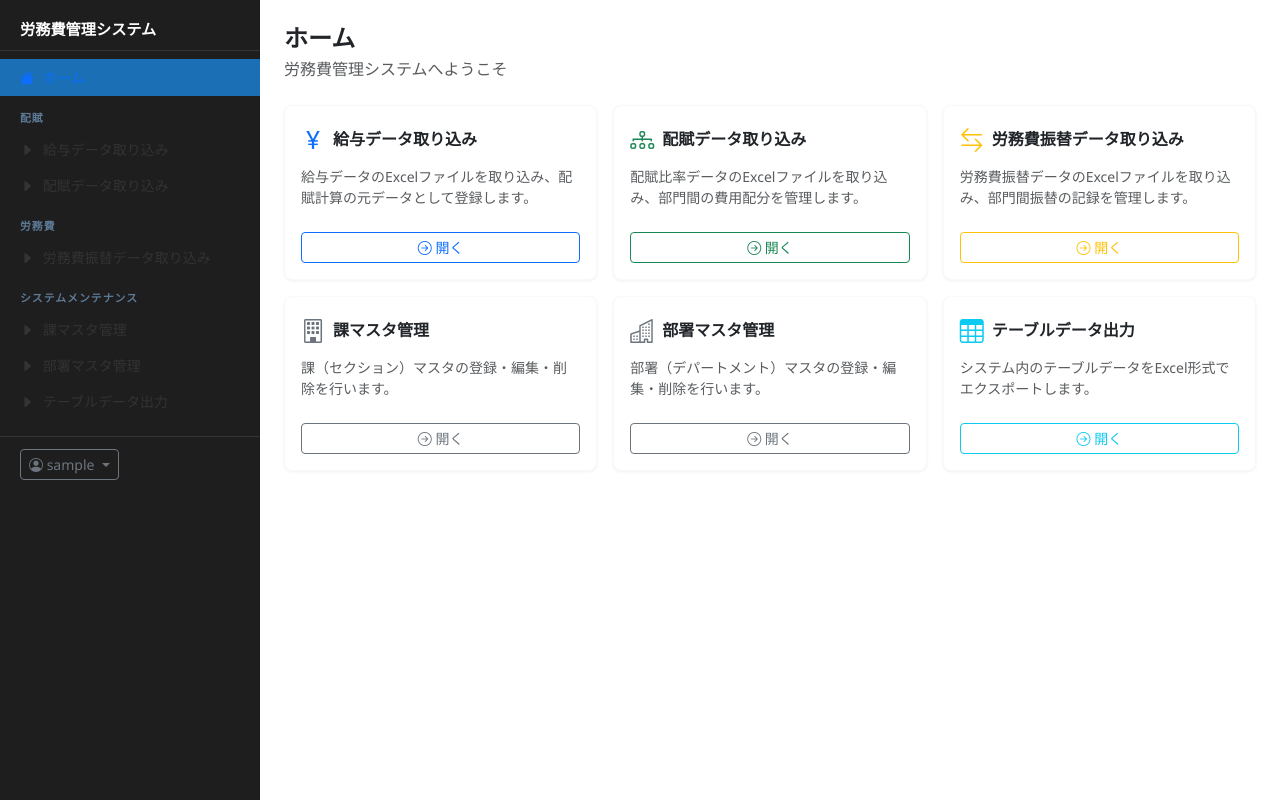
After one commit to aoton0029/fff, a Flask app: page / in a window 1280 px wide. The commit adds this page. Run offline with Flask 3, Linux system fonts and the light colour scheme; the visitor is signed in with stand-in values (Sample User, id 1).

Commit message:
feat: Add main blueprint and implement home page with navigation and error handling templates

```diff
--- a/app/main.py
+++ b/app/main.py
@@ -1,5 +1,5 @@
 import os
-from flask import Flask
+from flask import Flask, render_template
 from .extensions import db, login_manager, htmx, csrf
 from .config.dev import DevelopmentConfig
 from .config.prd import ProductionConfig
@@ -31,17 +31,32 @@ def create_app(config_name: str | None = None) -> Flask:
     login_manager.login_message_category = 'warning'
 
     # Register blueprints
+    from .views.main import main_bp
     from .views.auth import auth_bp
     from .views.salary import salary_bp
     from .views.allocation import allocation_bp
     from .views.labor import labor_bp
     from .views.maintenance import maintenance_bp
 
+    app.register_blueprint(main_bp)
     app.register_blueprint(auth_bp)
     app.register_blueprint(salary_bp, url_prefix='/salary')
     app.register_blueprint(allocation_bp, url_prefix='/allocation')
     app.register_blueprint(labor_bp, url_prefix='/labor')
     app.register_blueprint(maintenance_bp, url_prefix='/maintenance')
+
+    # Error handlers
+    @app.errorhandler(403)
+    def forbidden(e):
+        return render_template('errors/403.html'), 403
+
+    @app.errorhandler(404)
+    def not_found(e):
+        return render_template('errors/404.html'), 404
+
+    @app.errorhandler(500)
+    def internal_error(e):
+        return render_template('errors/500.html'), 500
 
     # Create tables
     with app.app_context():
--- a/app/templates/base.html
+++ b/app/templates/base.html
@@ -17,6 +17,11 @@
 
 		<div class="sidebar-nav">
 			<ul class="nav flex-column">
+				<li>
+					<a class="sidebar-link {% if request.blueprint == 'main' %}active{% endif %}" href="{{ url_for('main.index') }}">
+						<i class="bi bi-house-fill"></i>ホーム
+					</a>
+				</li>
 				<li><div class="sidebar-section">配賦</div></li>
 				<li>
 					<a class="sidebar-link {% if request.blueprint == 'salary' %}active{% endif %}" href="{{ url_for('salary.index') }}">
--- a/app/templates/components/macros.html
+++ b/app/templates/components/macros.html
@@ -51,9 +51,9 @@
 
 
 {# ================================================================
-   Macro: pagination
+   Macro: render_pagination
    ================================================================ #}
-{% macro pagination(pagination, endpoint, file_type=None, hx_target='#table-area') %}
+{% macro render_pagination(pagination, endpoint, file_type=None, hx_target='#table-area') %}
 {% if pagination.pages > 1 %}
 <nav aria-label="ページネーション">
   <ul class="pagination pagination-sm justify-content-end mb-0">
--- /dev/null
+++ b/app/templates/errors/403.html
@@ -0,0 +1,6 @@
+{% extends "errors/base.html" %}
+{% block title %}403 アクセス拒否{% endblock %}
+{% block icon %}<i class="bi bi-shield-lock text-danger"></i>{% endblock %}
+{% block code %}403{% endblock %}
+{% block heading %}アクセスが拒否されました{% endblock %}
+{% block message %}このページへのアクセス権限がありません。{% endblock %}
--- /dev/null
+++ b/app/templates/errors/404.html
@@ -0,0 +1,6 @@
+{% extends "errors/base.html" %}
+{% block title %}404 ページが見つかりません{% endblock %}
+{% block icon %}<i class="bi bi-search text-secondary"></i>{% endblock %}
+{% block code %}404{% endblock %}
+{% block heading %}ページが見つかりません{% endblock %}
+{% block message %}お探しのページは存在しないか、移動または削除された可能性があります。{% endblock %}
--- /dev/null
+++ b/app/templates/errors/500.html
@@ -0,0 +1,6 @@
+{% extends "errors/base.html" %}
+{% block title %}500 サーバーエラー{% endblock %}
+{% block icon %}<i class="bi bi-cloud-slash text-danger"></i>{% endblock %}
+{% block code %}500{% endblock %}
+{% block heading %}サーバーエラーが発生しました{% endblock %}
+{% block message %}予期しないエラーが発生しました。しばらく経ってから再度お試しください。{% endblock %}
--- /dev/null
+++ b/app/templates/main/index.html
@@ -0,0 +1,102 @@
+{% extends "base.html" %}
+
+{% block title %}ホーム - 労務費管理システム{% endblock %}
+
+{% block content %}
+<div class="mb-4">
+  <h4 class="fw-bold mb-1">ホーム</h4>
+  <p class="text-muted mb-0">労務費管理システムへようこそ</p>
+</div>
+
+<div class="row g-3">
+  <div class="col-md-6 col-lg-4">
+    <div class="card h-100">
+      <div class="card-body d-flex flex-column">
+        <div class="d-flex align-items-center gap-2 mb-2">
+          <i class="bi bi-currency-yen fs-4 text-primary"></i>
+          <h6 class="card-title mb-0 fw-semibold">給与データ取り込み</h6>
+        </div>
+        <p class="card-text text-muted small flex-grow-1">給与データのExcelファイルを取り込み、配賦計算の元データとして登録します。</p>
+        <a href="{{ url_for('salary.index') }}" class="btn btn-sm btn-outline-primary mt-2">
+          <i class="bi bi-arrow-right-circle"></i> 開く
+        </a>
+      </div>
+    </div>
+  </div>
+
+  <div class="col-md-6 col-lg-4">
+    <div class="card h-100">
+      <div class="card-body d-flex flex-column">
+        <div class="d-flex align-items-center gap-2 mb-2">
+          <i class="bi bi-diagram-3 fs-4 text-success"></i>
+          <h6 class="card-title mb-0 fw-semibold">配賦データ取り込み</h6>
+        </div>
+        <p class="card-text text-muted small flex-grow-1">配賦比率データのExcelファイルを取り込み、部門間の費用配分を管理します。</p>
+        <a href="{{ url_for('allocation.index') }}" class="btn btn-sm btn-outline-success mt-2">
+          <i class="bi bi-arrow-right-circle"></i> 開く
+        </a>
+      </div>
+    </div>
+  </div>
+
+  <div class="col-md-6 col-lg-4">
+    <div class="card h-100">
+      <div class="card-body d-flex flex-column">
+        <div class="d-flex align-items-center gap-2 mb-2">
+          <i class="bi bi-arrow-left-right fs-4 text-warning"></i>
+          <h6 class="card-title mb-0 fw-semibold">労務費振替データ取り込み</h6>
+        </div>
+        <p class="card-text text-muted small flex-grow-1">労務費振替データのExcelファイルを取り込み、部門間振替の記録を管理します。</p>
+        <a href="{{ url_for('labor.index') }}" class="btn btn-sm btn-outline-warning mt-2">
+          <i class="bi bi-arrow-right-circle"></i> 開く
+        </a>
+      </div>
+    </div>
+  </div>
+
+  <div class="col-md-6 col-lg-4">
+    <div class="card h-100">
+      <div class="card-body d-flex flex-column">
+        <div class="d-flex align-items-center gap-2 mb-2">
+          <i class="bi bi-building fs-4 text-secondary"></i>
+          <h6 class="card-title mb-0 fw-semibold">課マスタ管理</h6>
+        </div>
+        <p class="card-text text-muted small flex-grow-1">課（セクション）マスタの登録・編集・削除を行います。</p>
+        <a href="{{ url_for('maintenance.section_list') }}" class="btn btn-sm btn-outline-secondary mt-2">
+          <i class="bi bi-arrow-right-circle"></i> 開く
+        </a>
+      </div>
+    </div>
+  </div>
+
+  <div class="col-md-6 col-lg-4">
+    <div class="card h-100">
+      <div class="card-body d-flex flex-column">
+        <div class="d-flex align-items-center gap-2 mb-2">
+          <i class="bi bi-buildings fs-4 text-secondary"></i>
+          <h6 class="card-title mb-0 fw-semibold">部署マスタ管理</h6>
+        </div>
+        <p class="card-text text-muted small flex-grow-1">部署（デパートメント）マスタの登録・編集・削除を行います。</p>
+        <a href="{{ url_for('maintenance.department_list') }}" class="btn btn-sm btn-outline-secondary mt-2">
+          <i class="bi bi-arrow-right-circle"></i> 開く
+        </a>
+      </div>
+    </div>
+  </div>
+
+  <div class="col-md-6 col-lg-4">
+    <div class="card h-100">
+      <div class="card-body d-flex flex-column">
+        <div class="d-flex align-items-center gap-2 mb-2">
+          <i class="bi bi-table fs-4 text-info"></i>
+          <h6 class="card-title mb-0 fw-semibold">テーブルデータ出力</h6>
+        </div>
+        <p class="card-text text-muted small flex-grow-1">システム内のテーブルデータをExcel形式でエクスポートします。</p>
+        <a href="{{ url_for('maintenance.data_output') }}" class="btn btn-sm btn-outline-info mt-2">
+          <i class="bi bi-arrow-right-circle"></i> 開く
+        </a>
+      </div>
+    </div>
+  </div>
+</div>
+{% endblock %}
--- a/app/templates/maintenance/department.html
+++ b/app/templates/maintenance/department.html
@@ -1,5 +1,5 @@
 {% extends 'base.html' %}
-{% from 'components/macros.html' import pagination %}
+{% from 'components/macros.html' import render_pagination %}
 {% block title %}部署マスタ管理{% endblock %}
 
 {% block content %}
@@ -87,7 +87,7 @@
     </tbody>
   </table>
 </div>
-{{ pagination(pagination, 'maintenance.department_list') }}
+{{ render_pagination(pagination, 'maintenance.department_list') }}
 
 {# Create modal #}
 <div class="modal fade" id="createModal" tabindex="-1" aria-hidden="true">
--- a/app/templates/maintenance/section.html
+++ b/app/templates/maintenance/section.html
@@ -1,5 +1,5 @@
 {% extends 'base.html' %}
-{% from 'components/macros.html' import pagination %}
+{% from 'components/macros.html' import render_pagination %}
 {% block title %}課マスタ管理{% endblock %}
 
 {% block content %}
@@ -104,7 +104,7 @@
     </tbody>
   </table>
 </div>
-{{ pagination(pagination, 'maintenance.section_list') }}
+{{ render_pagination(pagination, 'maintenance.section_list') }}
 
 {# Create modal #}
 <div class="modal fade" id="createModal" tabindex="-1" aria-hidden="true">
--- a/app/templates/partials/batch_table.html
+++ b/app/templates/partials/batch_table.html
@@ -2,7 +2,7 @@
    Shared by salary / allocation / labor views.
    Variables: batches, pagination, file_type
 #}
-{% from 'components/macros.html' import pagination %}
+{% from 'components/macros.html' import render_pagination %}
 
 {% set detail_url_map = {
   'salary': 'salary.detail',
@@ -74,7 +74,7 @@
       {% endfor %}
     </tbody>
   </table>
-  {{ pagination(pagination, '', hx_target='#table-area') }}
+  {{ render_pagination(pagination, '', hx_target='#table-area') }}
   {% else %}
   <p class="text-muted text-center py-4">アップロードされたファイルはありません。</p>
   {% endif %}
--- a/app/templates/partials/upload_result.html
+++ b/app/templates/partials/upload_result.html
@@ -3,7 +3,7 @@
    Shows success/error message, then refreshes table area.
    Variables: success, saved_count, errors, batches, pagination, file_type
 #}
-{% from 'components/macros.html' import pagination %}
+{% from 'components/macros.html' import render_pagination %}
 {% include 'partials/batch_table.html' %}
 
 {% if success %}
--- a/app/views/auth.py
+++ b/app/views/auth.py
@@ -10,7 +10,7 @@ auth_bp = Blueprint('auth', __name__)
 @auth_bp.route('/login', methods=['GET', 'POST'])
 def login():
     if current_user.is_authenticated:
-        return redirect(url_for('salary.index'))
+        return redirect(url_for('main.index'))
 
     form = LoginForm()
     if form.validate_on_submit():
@@ -18,7 +18,7 @@ def login():
         if user and user.check_password(form.password.data):
             login_user(user)
             next_page = request.args.get('next')
-            return redirect(next_page or url_for('salary.index'))
+            return redirect(next_page or url_for('main.index'))
         flash('ユーザー名またはパスワードが正しくありません。', 'danger')
 
     return render_template('auth/login.html', form=form)
--- /dev/null
+++ b/app/views/main.py
@@ -0,0 +1,10 @@
+from flask import Blueprint, render_template
+from flask_login import login_required
+
+main_bp = Blueprint('main', __name__)
+
+
+@main_bp.route('/')
+@login_required
+def index():
+    return render_template('main/index.html')
```
Also changed, not shown: app/templates/errors/base.html (added, +30 -0 lines).
